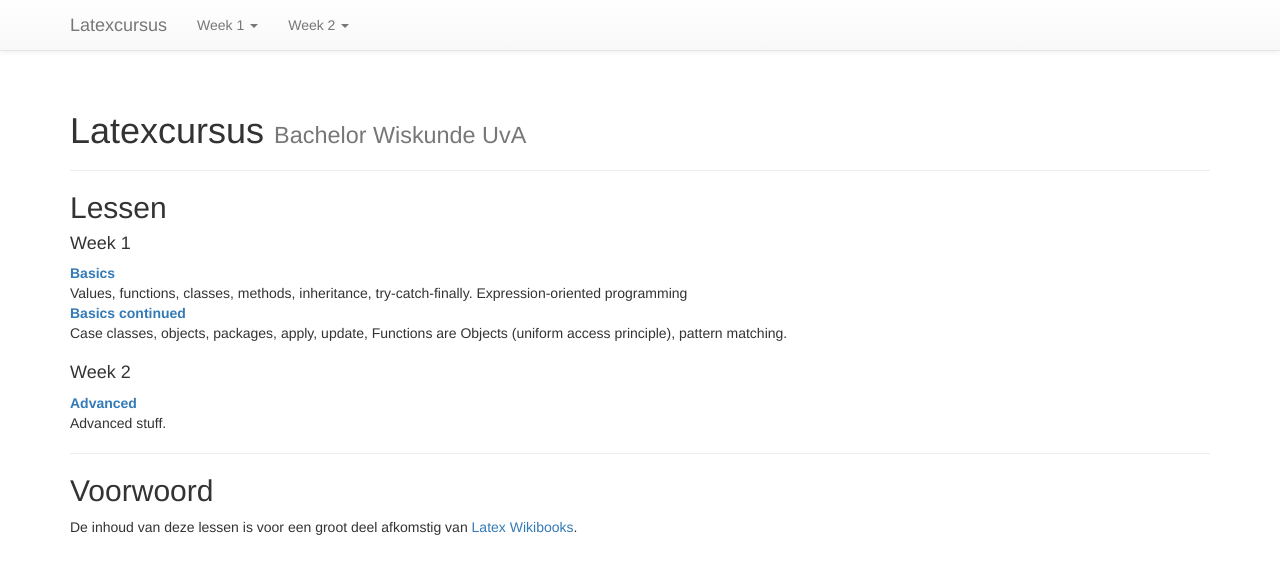
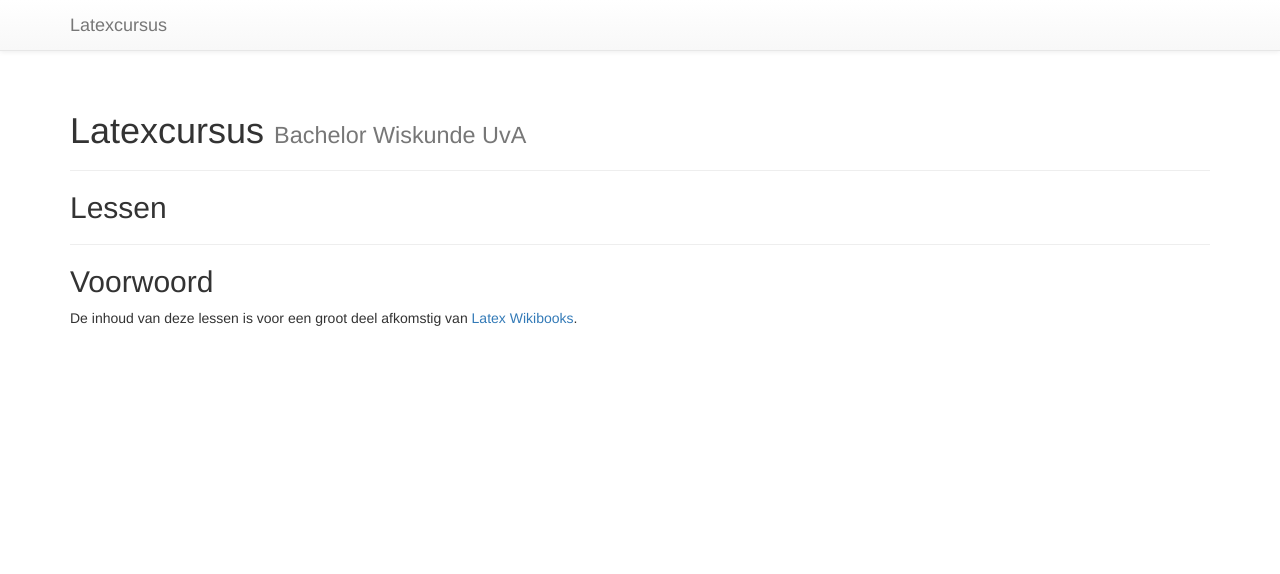
Before and after one commit to jzuiddam/jzuiddam, a Jekyll site: the page built from index.md, in a window 1280 px wide. Shown: the top 574 px of the page. Built offline with Jekyll 4.4.1, drawn with Linux system fonts in a browser that asks for light colours; nearby versions of some CDN libraries; Markdown is read by kramdown in place of the engine named in the settings.

Commit message:
We switch back to the default Maruku, correct pygments

```diff
--- a/_config.yml
+++ b/_config.yml
@@ -1,32 +1,7 @@
+markdown: maruku
+pygments: true
 
-markdown: redcarpet
-pygmentize: true
-
-redcarpet:
-  extensions: [smart, tables]
+maruku:
+  fenced_code_blocks: true
 
 permalink: none
-
-lessons:
-  -
-    title: Basics
-    url: basics.html
-    desc: Values, functions, classes, methods, inheritance, try-catch-finally. Expression-oriented programming
-    week: 1
-  -
-    title: Basics continued
-    url: basics2.html
-    desc: Case classes, objects, packages, apply, update, Functions are Objects (uniform access principle), pattern matching.
-    week: 1
-  -
-    title: Advanced
-    url: advanced.html
-    desc: Advanced stuff.
-    week: 2
-weeks:
-  -
-    url: basics.html
-    number: 1
-  -
-    url: advanced.html
-    number: 2
```
